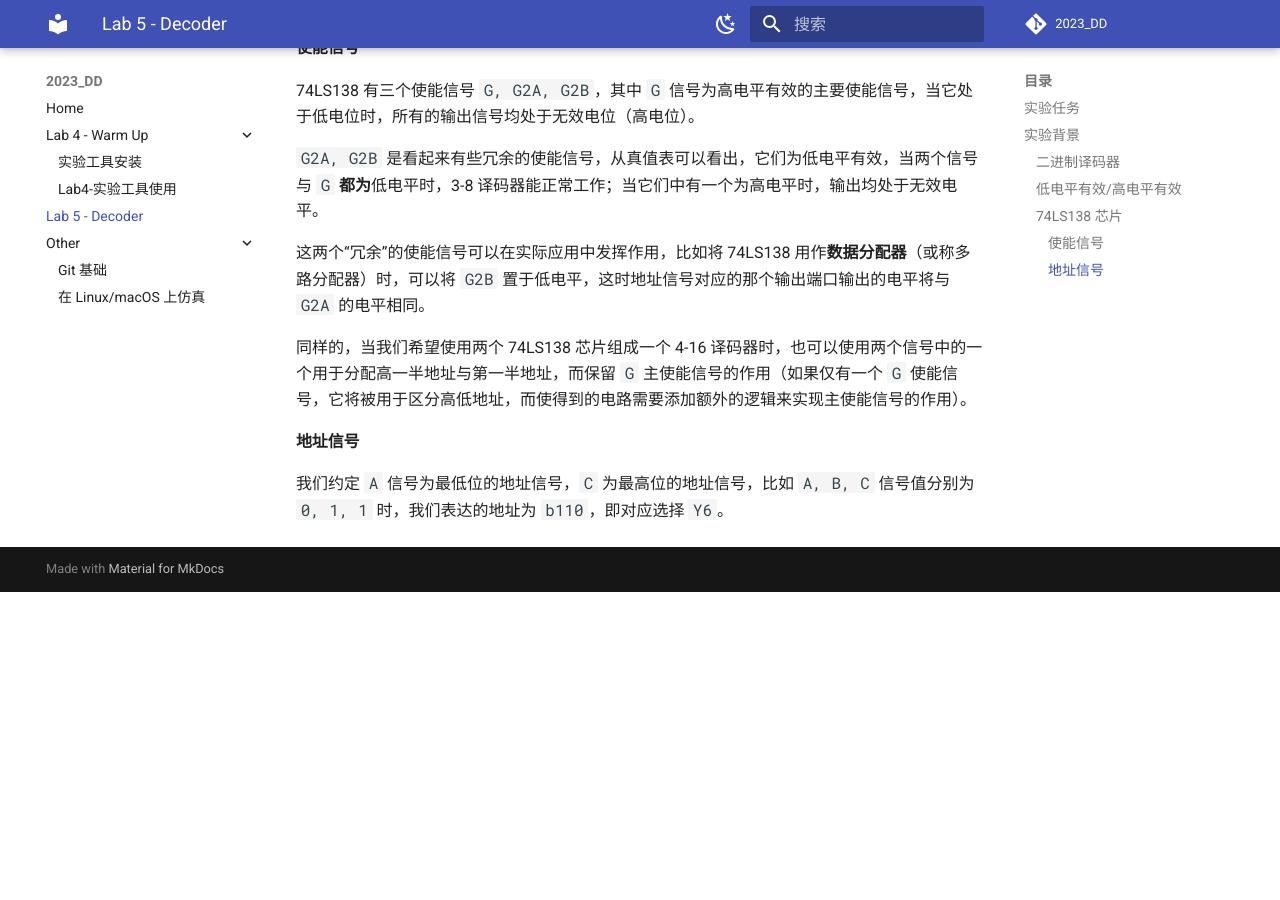
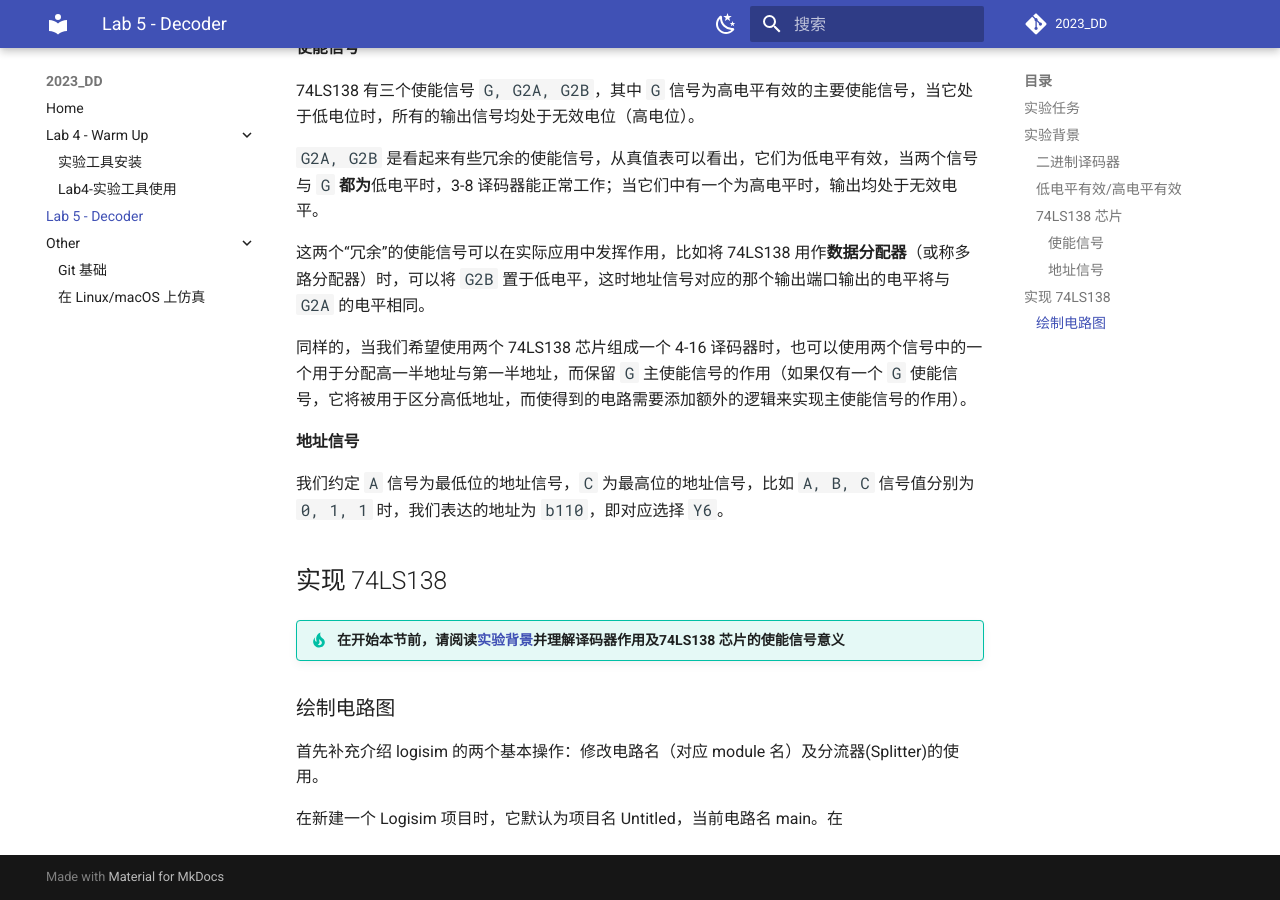
Before and after one commit to Guahao31/2023_DD, an MkDocs documentation site: the page built from docs/lab5/decoder.md, in a window 1280 px wide and 900 px high, scrolled down 1474 px. Built offline with MkDocs 1.6.1 and Material for MkDocs 9.7.7, drawn with Linux system fonts in a browser that asks for light colours; comment, search, counter and statistics services are not loaded; before the commit the page ends 2066 px from its top, so only the background shows below that.

Commit message:
update: implementation

```diff
--- a/docs/lab5/decoder.md
+++ b/docs/lab5/decoder.md
@@ -9,7 +9,7 @@
 2. 使用 Vivado 对电路生成的 Verilog 代码进行仿真。
 3. 使用 Vivado 综合并上板验证。
 
-## 实验背景
+## 实验背景 {: #background}
 
 ### 二进制译码器
 
@@ -45,3 +45,13 @@
 #### 地址信号
 
 我们约定 `A` 信号为最低位的地址信号，`C` 为最高位的地址信号，比如 `A, B, C` 信号值分别为 `0, 1, 1` 时，我们表达的地址为 `b110`，即对应选择 `Y6`。
+
+## 实现 74LS138
+
+!!!tip "在开始本节前，请阅读[实验背景](#background)并理解译码器作用及74LS138 芯片的使能信号意义"
+
+### 绘制电路图
+
+首先补充介绍 logisim 的两个基本操作：修改电路名（对应 module 名）及分流器(Splitter)的使用。
+
+在新建一个 Logisim 项目时，它默认为项目名 Untitled，当前电路名 main。在
```
Also changed, not shown: docs/lab5/pic/circuit_properties.png (added), docs/lab5/pic/untitle_main.png (added).
